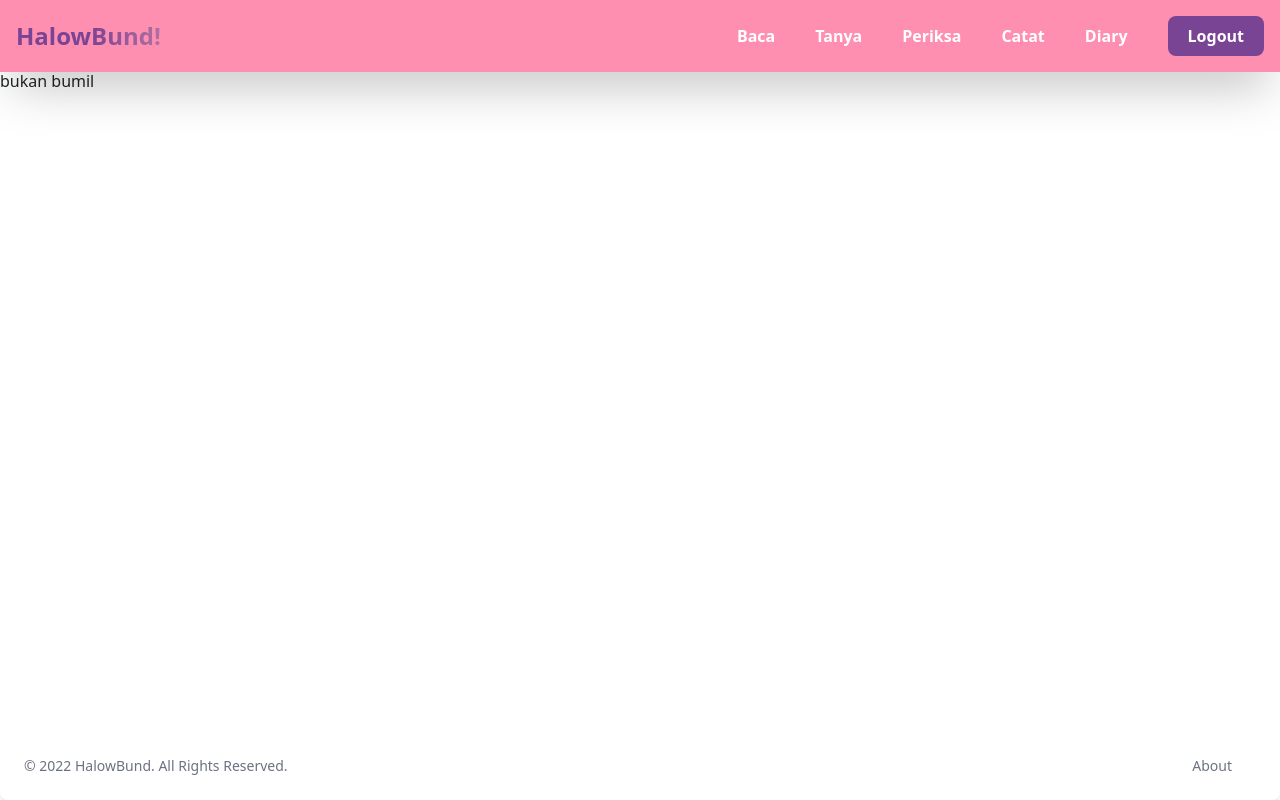
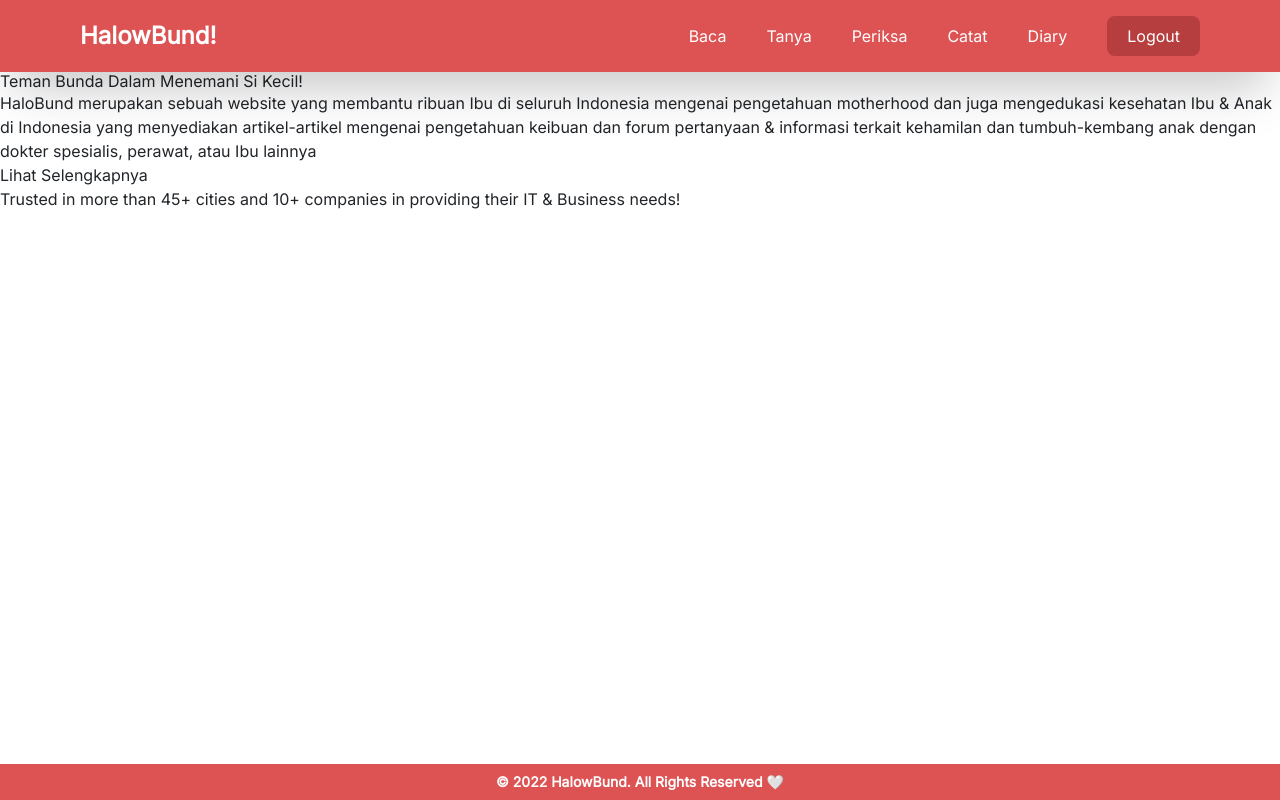
Before and after one commit to PBP-F09/midterm-project, a Django app: page /beranda/ in a window 1280 px wide. Run offline with Django 4.2, Linux system fonts and the light colour scheme; the visitor is signed in with stand-in values (Sample User, id 1); parts of the project's set-up code (start-up, migrations or seed data) failed here and were passed over; some libraries are stand-ins or nearby versions.

Commit message:
Organizing static files

```diff
--- a/beranda/templates/beranda.html
+++ b/beranda/templates/beranda.html
@@ -1,5 +1,29 @@
-{% extends 'base.html' %} {% block content %} {% if user.is_bumil %}
-<h1>bumil {{ user.is_bumil }}</h1>
-{% else %}
-<h1>bukan bumil {{ user.is_bumil }}</h1>
-{% endif %} {% endblock content %}
+{% extends 'base.html' %}
+{% block content %}
+<div>
+    <div>
+        <div>
+            <h2>Teman Bunda Dalam Menemani Si Kecil!</h2>
+            <p>HaloBund merupakan sebuah website yang membantu ribuan Ibu di seluruh Indonesia
+            mengenai pengetahuan motherhood dan juga mengedukasi kesehatan Ibu & Anak di Indonesia
+            yang menyediakan artikel-artikel mengenai pengetahuan keibuan dan forum pertanyaan & informasi
+            terkait kehamilan dan tumbuh-kembang anak dengan dokter spesialis, perawat, atau Ibu lainnya
+            </p>
+            <button type="button">
+                Lihat Selengkapnya
+            </button>
+            <div>
+                <span></span>
+                <p>Trusted in more than 45+ cities and 10+ companies in providing their IT & Business needs!</p>
+            </div>
+        </div>
+        <div>
+
+        </div>
+    </div>
+    <div>
+
+    </div>
+</div>
+
+{% endblock content %}
--- a/static/css/navbar.css
+++ /dev/null
@@ -1,3 +0,0 @@
-.z-50 {
-    z-index: 50;
-}
--- /dev/null
+++ b/static/css/style.css
@@ -0,0 +1,3 @@
+* {
+    font-family: 'Inter';
+}
--- a/templates/base.html
+++ b/templates/base.html
@@ -5,22 +5,31 @@
 <head>
   <meta charset="UTF-8">
   <meta name="viewport" content="width=device-width, initial-scale=1.0">
+  <link href='https://fonts.googleapis.com/css?family=Inter' rel='stylesheet'>
+  <link href="https://cdn.jsdelivr.net/npm/bootstrap@5.2.2/dist/css/bootstrap.min.css" rel="stylesheet"
+  integrity="sha384-Zenh87qX5JnK2Jl0vWa8Ck2rdkQ2Bzep5IDxbcnCeuOxjzrPF/et3URy9Bv1WTRi" crossorigin="anonymous" />
   <script src="https://cdn.tailwindcss.com"></script>
   <script src="https://unpkg.com/ionicons@5.0.0/dist/ionicons.js"></script>
-  <link href="https://cdn.jsdelivr.net/npm/bootstrap@5.2.2/dist/css/bootstrap.min.css" rel="stylesheet"
-  integrity="sha384-Zenh87qX5JnK2Jl0vWa8Ck2rdkQ2Bzep5IDxbcnCeuOxjzrPF/et3URy9Bv1WTRi" crossorigin="anonymous" />
   <script>
     tailwind.config = {
       important: true,
+      theme: {
+        colors: {
+          'merah-muda':'#DD5353',
+          'merah-tua':'#B73E3E',
+          'cream-tua':'#DBC8AC',
+          'cream-muda':'#inputEDDBC0',
+        }
+      }
     }
   </script>
   <script src="https://ajax.googleapis.com/ajax/libs/jquery/3.6.0/jquery.min.js"></script>
 
   <!-- Link for CSS  -->
-  <link rel="stylesheet" type="text/css" href="{% static '/css/navbar.css' %}">
+  <link rel="stylesheet" href="{% static 'css/style.css' %}" />
 
   <!-- Link for JavaScript function -->
-  <link rel="stylesheet" type="text/javascript" href="{% static 'js/menu.js' %}">
+  <script src="{% static 'js/menu.js' %}"></script>
 
   {% block meta %}
   {% endblock meta %}
@@ -28,53 +37,14 @@
 
 <body class="flex flex-col h-screen justify-between">
   <div>
-    <nav class="sticky top-0 p-4 bg-[#FF8FB1] shadow-2xl md:flex md:items-center md:justify-between" id="navbar">
-      <div class="flex gap-2 md:w-full justify-between">
-        <a href="{% url 'beranda:show_beranda' %}">
-        <div class="text-2xl font-bold text-[#7A4495] flex items-center cursor-pointer">
-          Halow<span class="text-transparent bg-clip-text bg-gradient-to-r from-[#7A4495] to-[#B270A2]">Bund!</span>
-        </div>
-        </a>
-        <div class="text-3xl cursor-pointer flex items-center md:hidden">
-          <ion-icon name="menu" onclick="menu(this)"></ion-icon>
-        </div>
-      </div>
-      <div id="list-navbar"
-        class="text-base text-white font-semibold hidden md:show md:flex md:flex-row md:items-center md:justify-end">
-        <div class="md:mx-5 my-3 md:my-0">
-          <a href="#baca" class="hover:text-[#7A4495] duration-500">Baca</a>
-        </div>
-        <div class="md:mx-5 my-3 md:my-0">
-          <a href="{% url 'qna:show_qna' %}" class="hover:text-[#7A4495] duration-500">Tanya</a>
-        </div>
-        <div class="md:mx-5 my-3 md:my-0">
-          <a href="#periksa" class="hover:text-[#7A4495] duration-500">Periksa</a>
-        </div>
-        <div class="md:mx-5 my-3 md:my-0">
-          <a href="#catat" class="hover:text-[#7A4495] duration-500">Catat</a>
-        </div>
-        <div class="md:mx-5 my-3 md:my-0">
-          <a href="#diary" class="hover:text-[#7A4495] duration-500">Diary</a>
-        </div>
-        <div class="md:ml-5 p-5 bg-[#7A4495] rounded-lg w-fit text-white text-base py-2 my-3 md:my-0">
-          <button><a href="{% url 'login:logout_user' %}">Logout</a></button>
-        </div>
-      </div>
-    </nav>
+    {% include 'navbar.html' %}
+
     {% block content %}
     {% endblock content %}
   </div>
   <script src="https://cdn.jsdelivr.net/npm/bootstrap@5.2.2/dist/js/bootstrap.bundle.min.js" integrity="sha384-OERcA2EqjJCMA+/3y+gxIOqMEjwtxJY7qPCqsdltbNJuaOe923+mo//f6V8Qbsw3" crossorigin="anonymous"></script>
 
-  <footer class="p-4 bg-white rounded-lg shadow-xl md:flex md:items-center md:justify-between md:p-6">
-    <span class="text-sm text-gray-500 sm:text-center">© 2022 <a href="{% url 'beranda:show_beranda' %}" class="hover:underline">HalowBund</a>. All Rights Reserved.
-    </span>
-    <ul class="flex flex-wrap items-center mt-3 text-sm text-gray-500 dark:text-gray-400 sm:mt-0">
-        <li>
-            <a href="#" class="mr-4 hover:underline md:mr-6 ">About</a>
-        </li>
-    </ul>
-  </footer>
+  {% include 'footer.html' %}
 
 </body>
 
--- /dev/null
+++ b/templates/footer.html
@@ -0,0 +1,18 @@
+<footer class="py-2 px-20 bg-merah-muda text-white shadow-xl flex items-center justify-center">
+    <div class="flex justify-between items-center font-bold">
+      <span class="text-sm text-gray-500 sm:text-center">© 2022 <a href="{% url 'beranda:show_beranda' %}" class="hover:underline">HalowBund</a>. All Rights Reserved 🤍</span>
+    </div>
+</footer>
+<!-- <footer class="py-2 px-20 bg-merah-muda text-white shadow-xl md:flex md:items-center md:justify-between">
+    <div class="flex justify-between items-center font-bold">
+      <span class="text-sm text-gray-500 sm:text-center">© 2022 <a href="{% url 'beranda:show_beranda' %}" class="hover:underline">HalowBund</a>. All Rights Reserved 🤤</span>
+    </div>
+    <a href="https://github.com/PBP-F09/midterm-project">
+      <div class="flex justify-center fill-white">
+        <svg xmlns="http://www.w3.org/2000/svg" width="24" height="24" viewBox="0 0 24 24">
+          <path
+            d="M12 0c-6.626 0-12 5.373-12 12 0 5.302 3.438 9.8 8.207 11.387.599.111.793-.261.793-.577v-2.234c-3.338.726-4.033-1.416-4.033-1.416-.546-1.387-1.333-1.756-1.333-1.756-1.089-.745.083-.729.083-.729 1.205.084 1.839 1.237 1.839 1.237 1.07 1.834 2.807 1.304 3.492.997.107-.775.418-1.305.762-1.604-2.665-.305-5.467-1.334-5.467-5.931 0-1.311.469-2.381 1.236-3.221-.124-.303-.535-1.524.117-3.176 0 0 1.008-.322 3.301 1.23.957-.266 1.983-.399 3.003-.404 1.02.005 2.047.138 3.006.404 2.291-1.552 3.297-1.23 3.297-1.23.653 1.653.242 2.874.118 3.176.77.84 1.235 1.911 1.235 3.221 0 4.609-2.807 5.624-5.479 5.921.43.372.823 1.102.823 2.222v3.293c0 .319.192.694.801.576 4.765-1.589 8.199-6.086 8.199-11.386 0-6.627-5.373-12-12-12z" />
+        </svg>
+      </div>
+    </a>
+</footer> -->
--- /dev/null
+++ b/templates/navbar.html
@@ -0,0 +1,33 @@
+<nav class="sticky z-50 top-0 px-20 py-4 bg-merah-muda shadow-2xl md:flex md:items-center md:justify-between" id="navbar">
+    <div class="flex gap-2 md:w-full justify-between">
+      <a href="{% url 'beranda:show_beranda' %}">
+      <div class="text-2xl font-bold text-[#fff] flex items-center cursor-pointer">
+        HalowBund!
+      </div>
+      </a>
+      <div class="text-3xl cursor-pointer flex items-center md:hidden">
+        <ion-icon name="menu" onclick="menu(this)"></ion-icon>
+      </div>
+    </div>
+    <div id="list-navbar"
+      class="text-base text-white hidden md:show md:flex md:flex-row md:items-center md:justify-end">
+      <div class="md:mx-5 my-3 md:my-0">
+        <a href="#baca" class="hover:text-[#7A4495] duration-500">Baca</a>
+      </div>
+      <div class="md:mx-5 my-3 md:my-0">
+        <a href="{% url 'qna:show_qna' %}" class="hover:text-[#7A4495] duration-500">Tanya</a>
+      </div>
+      <div class="md:mx-5 my-3 md:my-0">
+        <a href="#periksa" class="hover:text-[#7A4495] duration-500">Periksa</a>
+      </div>
+      <div class="md:mx-5 my-3 md:my-0">
+        <a href="#catat" class="hover:text-[#7A4495] duration-500">Catat</a>
+      </div>
+      <div class="md:mx-5 my-3 md:my-0">
+        <a href="#diary" class="hover:text-[#7A4495] duration-500">Diary</a>
+      </div>
+      <div class="md:ml-5 p-5 bg-merah-tua rounded-lg w-fit text-white text-base py-2 my-3 md:my-0">
+        <button><a href="{% url 'login:logout_user' %}">Logout</a></button>
+      </div>
+    </div>
+  </nav>
```
Also changed, not shown: qna/static/js/add_answer.js (deleted, +0 -14 lines), qna/static/js/const.js (+30 -17 lines), qna/static/js/qna_logic.js (added, +78 -0 lines), qna/templates/qna.html (+9 -86 lines).
